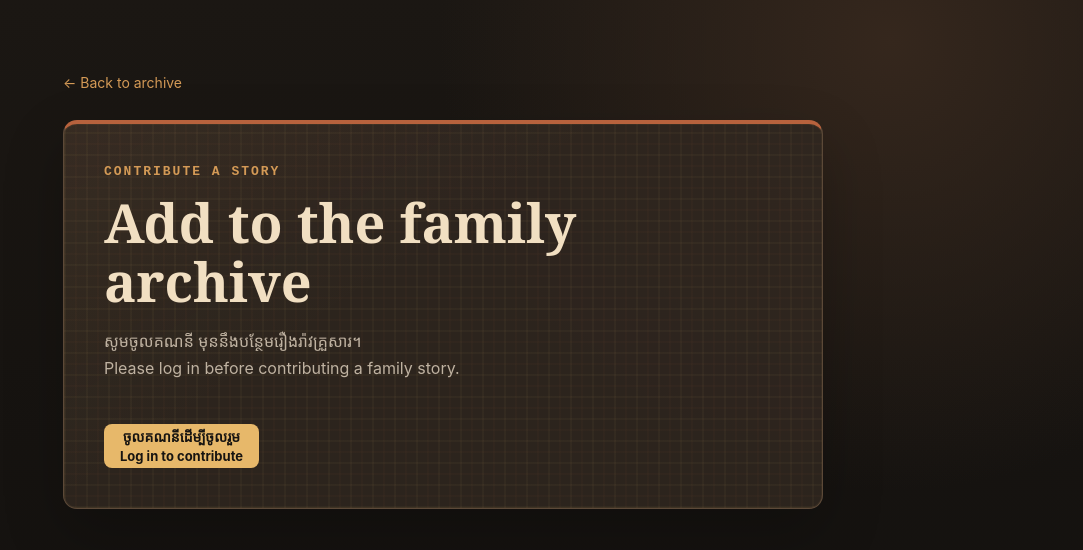
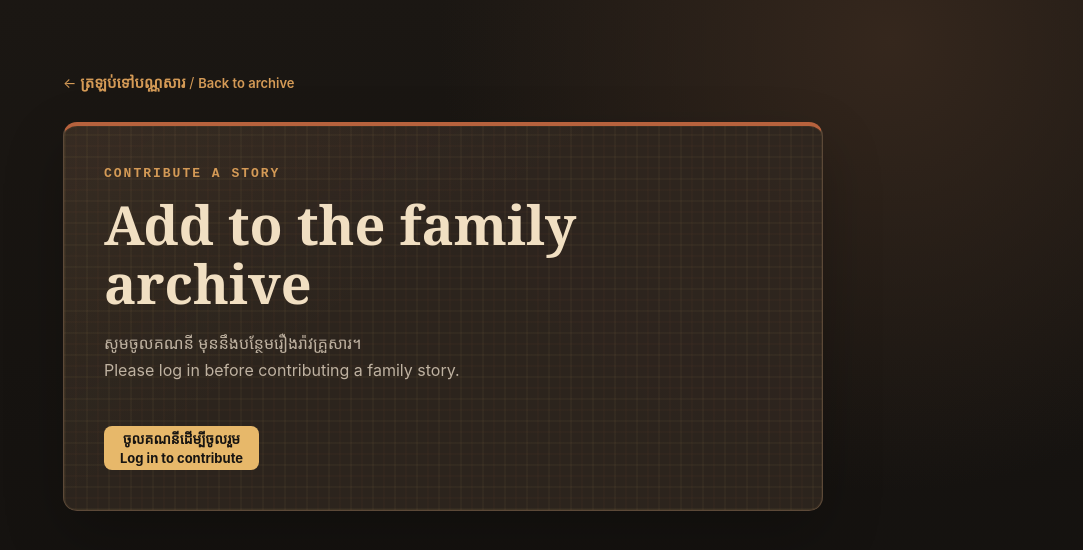
Before and after one commit to ChhimChanbonraksmey/family-story-archive, a Next.js app: page /contribute in a window 1280 px wide. Shown: the top 550 px of the page, without its empty margins (197-1280 px from the left). Built offline with nearby package versions, Linux system fonts and the light colour scheme; no server answers.

Commit message:
polish: make all return links Khmer-first and bilingual [AI-assisted]

```diff
--- a/app/contribute/page.js
+++ b/app/contribute/page.js
@@ -1,5 +1,6 @@
 import Link from "next/link";
 import BilingualActionLabel from "../../components/BilingualActionLabel.js";
+import BilingualReturnLabel from "../../components/BilingualReturnLabel.js";
 import ContributionForm from "../../components/ContributionForm.js";
 import interactive from "../../components/interactive.module.css";
 import styles from "../../components/contributeStyles.js";
@@ -16,7 +17,9 @@ export default async function ContributePage() {
 
   return (
     <main style={styles.main}>
-      <Link href="/" style={styles.back}>← Back to archive</Link>
+      <Link href="/" style={styles.back}>
+        <BilingualReturnLabel khmer="ត្រឡប់ទៅបណ្ណសារ" english="Back to archive" />
+      </Link>
       <section style={styles.panel} aria-labelledby="contribute-title">
         <p style={styles.kicker}>CONTRIBUTE A STORY</p>
         <h1 id="contribute-title" style={styles.title}>Add to the family archive</h1>
--- a/app/entries/[id]/edit/page.js
+++ b/app/entries/[id]/edit/page.js
@@ -1,4 +1,5 @@
 import Link from "next/link";
+import BilingualReturnLabel from "../../../../components/BilingualReturnLabel.js";
 import { notFound } from "next/navigation";
 import EditEntryForm from "../../../../components/EditEntryForm.js";
 import styles from "../../../../components/contributeStyles.js";
@@ -17,7 +18,9 @@ export default async function EditEntryPage({ params }) {
 
   return (
     <main style={styles.main}>
-      <Link href={`/entries/${entry.id}`} style={styles.back}>← Back to story</Link>
+      <Link href={`/entries/${entry.id}`} style={styles.back}>
+        <BilingualReturnLabel khmer="ត្រឡប់ទៅរឿង" english="Back to story" />
+      </Link>
       <section style={styles.panel} aria-labelledby="edit-title">
         <p style={styles.kicker}>EDIT ARCHIVE ENTRY</p>
         <h1 id="edit-title" style={styles.title}>Edit the family story</h1>
--- a/components/AuthForm.js
+++ b/components/AuthForm.js
@@ -4,6 +4,7 @@ import { useState } from "react";
 import Link from "next/link";
 import ClearableInput from "./ClearableInput.js";
 import BilingualActionLabel from "./BilingualActionLabel.js";
+import BilingualReturnLabel from "./BilingualReturnLabel.js";
 import { createClient } from "../lib/supabase/client.js";
 import styles from "./authStyles.js";
 import interactive from "./interactive.module.css";
@@ -63,7 +64,9 @@ export default function AuthForm({ mode, confirmationFailed = false, redirectTo
 
   return (
     <main style={styles.main}>
-      <Link href="/" style={styles.back}>← Back to archive</Link>
+      <Link href="/" style={styles.back}>
+        <BilingualReturnLabel khmer="ត្រឡប់ទៅបណ្ណសារ" english="Back to archive" />
+      </Link>
       <section style={styles.panel} aria-labelledby="auth-title">
         <p style={styles.kicker}>ACCOUNT ACCESS</p>
         <h1 id="auth-title" style={styles.title}>
--- /dev/null
+++ b/components/BilingualReturnLabel.js
@@ -0,0 +1,20 @@
+const styles = {
+  wrap: {
+    display: "inline-flex", alignItems: "baseline", flexWrap: "wrap",
+    columnGap: 4, lineHeight: 1.45,
+  },
+  khmer: { fontFamily: "system-ui, sans-serif", fontSize: 15, fontWeight: 600 },
+  english: { fontSize: 13, fontWeight: 600 },
+};
+
+export default function BilingualReturnLabel({ khmer, english, arrow = "left" }) {
+  return (
+    <span style={styles.wrap}>
+      {arrow === "left" ? <span aria-hidden="true">{"\u2190"}</span> : null}
+      <span lang="km" style={styles.khmer}>{khmer}</span>
+      <span aria-hidden="true">/</span>
+      <span style={styles.english}>{english}</span>
+      {arrow === "right" ? <span aria-hidden="true">{"\u2192"}</span> : null}
+    </span>
+  );
+}
--- a/components/PasswordResetRequestForm.js
+++ b/components/PasswordResetRequestForm.js
@@ -4,6 +4,7 @@ import { useState } from "react";
 import Link from "next/link";
 import ClearableInput from "./ClearableInput.js";
 import BilingualActionLabel from "./BilingualActionLabel.js";
+import BilingualReturnLabel from "./BilingualReturnLabel.js";
 import { createClient } from "../lib/supabase/client.js";
 import styles from "./authStyles.js";
 import interactive from "./interactive.module.css";
@@ -57,7 +58,9 @@ export default function PasswordResetRequestForm({ recoveryFailed = false }) {
 
   return (
     <main style={styles.main}>
-      <Link href="/login" style={styles.back}>← Back to login</Link>
+      <Link href="/login" style={styles.back}>
+        <BilingualReturnLabel khmer="ត្រឡប់ទៅទំព័រចូលគណនី" english="Back to login" />
+      </Link>
       <section style={styles.panel} aria-labelledby="reset-title">
         <p style={styles.kicker}>ACCOUNT RECOVERY</p>
         <h1 id="reset-title" style={styles.title}>Reset your password</h1>
--- a/components/UpdatePasswordForm.js
+++ b/components/UpdatePasswordForm.js
@@ -4,6 +4,7 @@ import { useState } from "react";
 import Link from "next/link";
 import ClearableInput from "./ClearableInput.js";
 import BilingualActionLabel from "./BilingualActionLabel.js";
+import BilingualReturnLabel from "./BilingualReturnLabel.js";
 import { createClient } from "../lib/supabase/client.js";
 import styles from "./authStyles.js";
 import interactive from "./interactive.module.css";
@@ -45,7 +46,9 @@ export default function UpdatePasswordForm() {
 
   return (
     <main style={styles.main}>
-      <Link href="/" style={styles.back}>← Back to archive</Link>
+      <Link href="/" style={styles.back}>
+        <BilingualReturnLabel khmer="ត្រឡប់ទៅបណ្ណសារ" english="Back to archive" />
+      </Link>
       <section style={styles.panel} aria-labelledby="password-title">
         <p style={styles.kicker}>ACCOUNT RECOVERY</p>
         <h1 id="password-title" style={styles.title}>Choose a new password</h1>
```
Also changed, not shown: app/entries/[id]/not-found.js (+6 -5 lines), app/entries/[id]/page.js (+6 -3 lines), app/my-entries/page.js (+5 -2 lines), app/review/page.js (+6 -3 lines).
